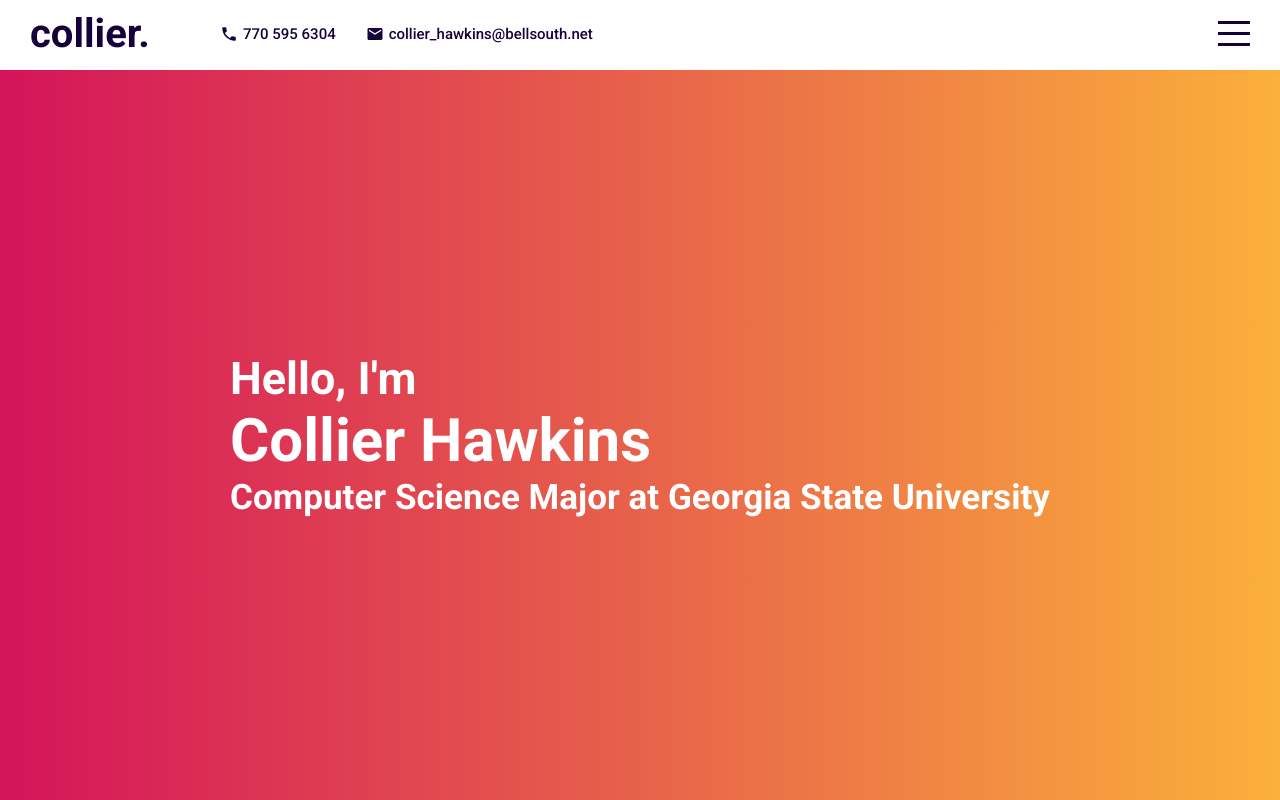
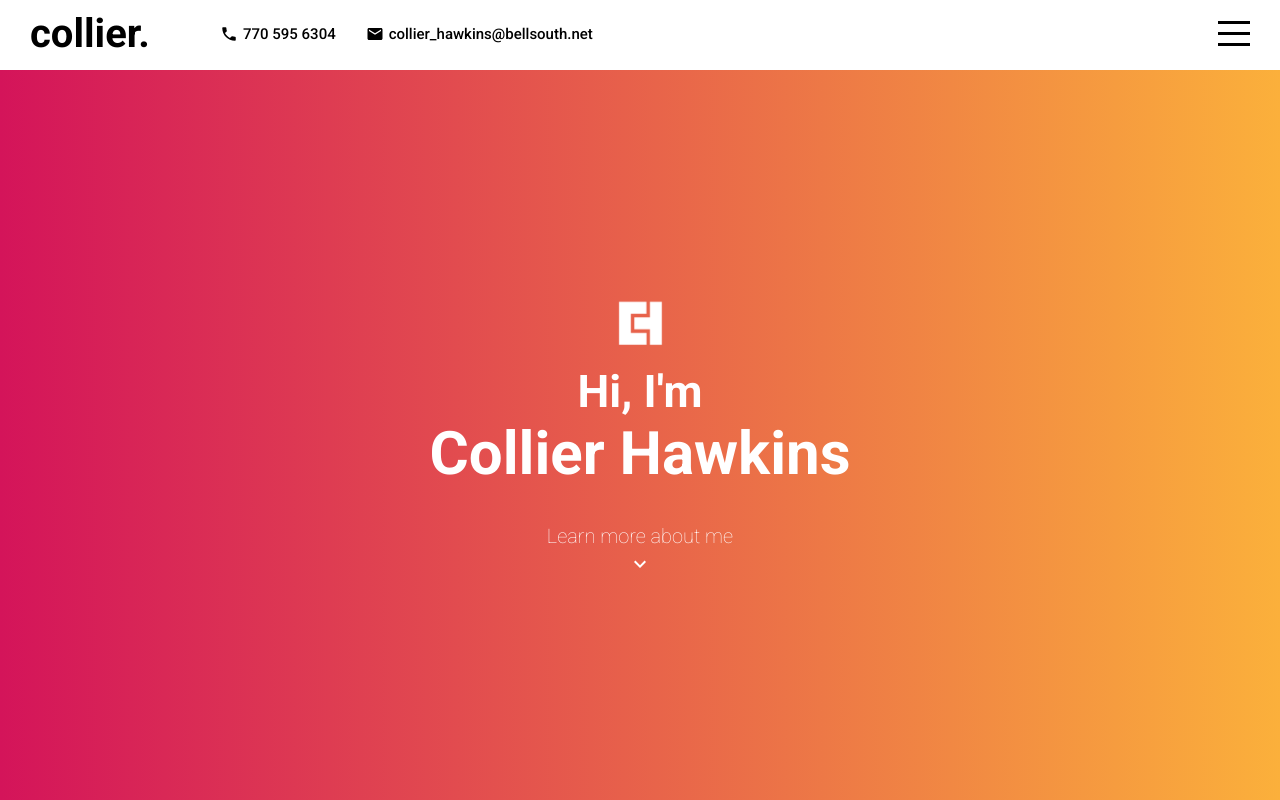
Before and after one commit to collierth/myportfolio, a React (Create React App) app: page / in a window 1280 px wide. Built offline with nearby package versions, Linux system fonts and the light colour scheme.

Commit message:
Intro Logo and Icon and Topbar/Menu Color Black

```diff
--- a/src/app.scss
+++ b/src/app.scss
@@ -3,10 +3,10 @@
 
     .sections {
         width: 100%;
-        height: calc(100vh - 70px);
+        height: calc(100vh - 70px); //0px
         background-color: lightsalmon;
         position: relative;
-        top: 70px;
+        top: 70px; //comment out
         scroll-behavior: smooth;
         scroll-snap-type: y mandatory;
         /*
@@ -17,7 +17,7 @@
 
         > * {
             width: 100vw;
-            height: calc(100vh - 70px);
+            height: calc(100vh - 70px); //0px
             scroll-snap-align: start;
         }
     }
--- a/src/components/intro/Intro.jsx
+++ b/src/components/intro/Intro.jsx
@@ -1,12 +1,18 @@
 import "./intro.scss"
+import {KeyboardArrowDownSharp, Menu} from "@material-ui/icons"
 
 export default function Intro() {
     return (
         <div className="intro" id="intro">
             <div className="wrapper">
-                <h2>Hello, I'm</h2>
+                <center>
+                <img src="assets/chlogo.png" alt="" className="img"/>
+                <h2>Hi, I'm</h2>
                 <h1>Collier Hawkins</h1>
-                <h3>Computer Science Major at Georgia State University</h3>
+                <br></br>
+                <h4 className="caption">Learn more about me</h4>
+                <a href="#portfolio" className="icon"><KeyboardArrowDownSharp/></a>
+                </center>
             </div>
         </div>
     )
--- a/src/components/intro/intro.scss
+++ b/src/components/intro/intro.scss
@@ -5,19 +5,14 @@
 
     /* ff 3.6+ */
     background:-moz-linear-gradient(90deg, rgba(212, 20, 90, 1) 0%, rgba(251, 176, 59, 1) 100%);
-
     /* safari 5.1+,chrome 10+ */
     background:-webkit-linear-gradient(90deg, rgba(212, 20, 90, 1) 0%, rgba(251, 176, 59, 1) 100%);
-
     /* opera 11.10+ */
     background:-o-linear-gradient(90deg, rgba(212, 20, 90, 1) 0%, rgba(251, 176, 59, 1) 100%);
-
     /* ie 6-9 */
     filter: progid:DXImageTransform.Microsoft.gradient( startColorstr='#FBB03B', endColorstr='#D4145A', GradientType=0 );
-
     /* ie 10+ */
     background:-ms-linear-gradient(90deg, rgba(212, 20, 90, 1) 0%, rgba(251, 176, 59, 1) 100%);
-
     /* global 94%+ browsers support */
     background:linear-gradient(90deg, rgba(212, 20, 90, 1) 0%, rgba(251, 176, 59, 1) 100%);
 
@@ -28,6 +23,9 @@
 
         -webkit-animation: slide-in-top 2s cubic-bezier(0.250, 0.460, 0.450, 0.940) both;
         animation: slide-in-top 2s cubic-bezier(0.250, 0.460, 0.450, 0.940) both;
+
+        -webkit-animation-fill-mode: forwards;
+        animation-fill-mode: forwards;
 
         @-webkit-keyframes slide-in-top {
             0% {
@@ -54,5 +52,25 @@
             }
         }
 
+        .caption {
+            font-size: 20px;
+            font-weight: 100;
+        }
+
+        .icon {
+            font-size: 20px;
+            color: inherit;
+            &:hover {
+                color: black;
+            }
+        }
+
+        .img {
+            width: 70px;
+            height: 70px;
+
+        }
+
     }
+
 }
--- a/src/components/menu/menu.scss
+++ b/src/components/menu/menu.scss
@@ -3,7 +3,7 @@
 .menu {
     width: 300px;
     height: 100vh;
-    background-color: $mainColor;
+    background-color: black;
     position: fixed;
     top: 0;
     right: -300px;
--- a/src/components/topbar/topbar.scss
+++ b/src/components/topbar/topbar.scss
@@ -4,7 +4,7 @@
     width: 100%;
     height: 70px;
     background-color: white;
-    color: $mainColor;
+    color: black;
     position: fixed;
     top: 0;
     z-index: 3;
@@ -58,7 +58,7 @@
                 span {
                     width: 100%;
                     height: 3px;
-                    background-color: $mainColor;
+                    background-color: black;
                     transform-origin: left;
                     transition: all 2s ease;
                 }
@@ -67,7 +67,7 @@
     }
 
     &.active {
-        background-color: $mainColor;
+        background-color: black;
         color: white;
 
         .hamburger {
```
Also changed, not shown: public/assets/chlogo.png (added).
